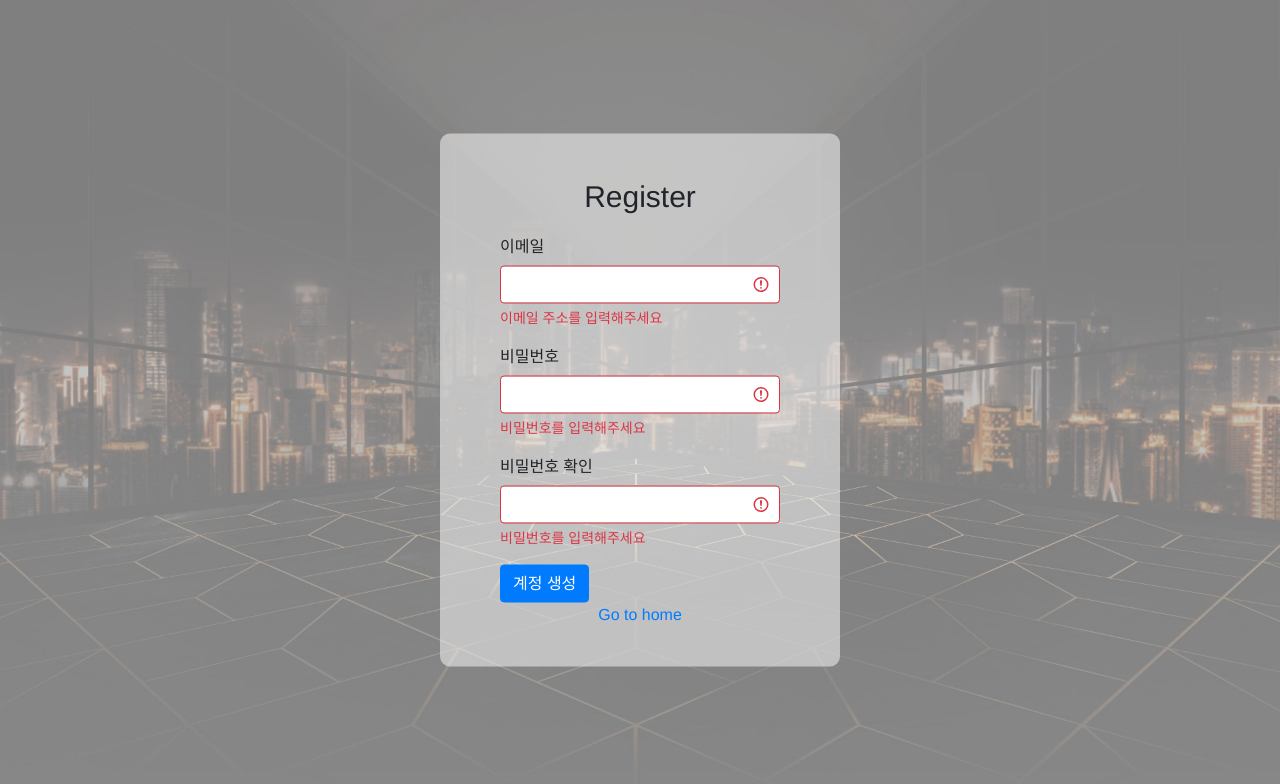
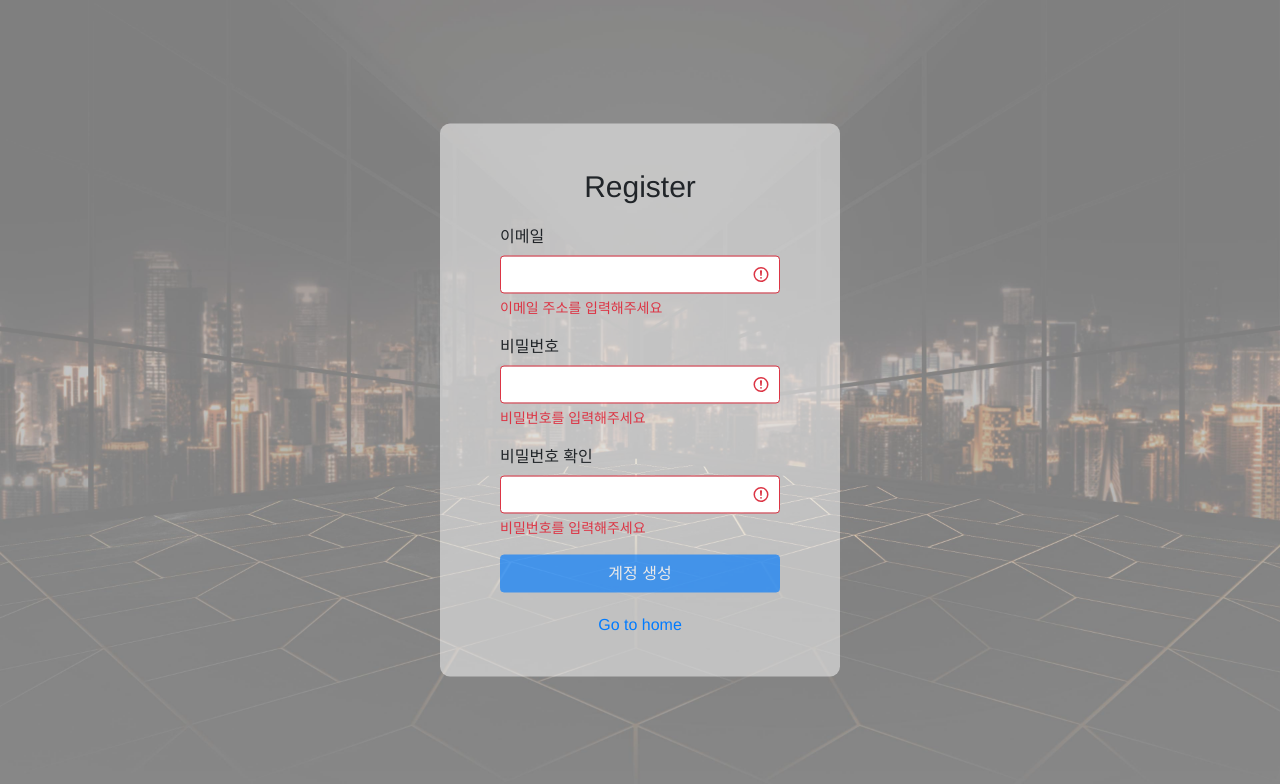
Before and after one commit to westofsky/WIES_MINI, a Vue app in the folder client/: page /register in a window 1280 px wide. Shown: the top 784 px of the page. Built offline with nearby package versions, Linux system fonts and the light colour scheme.

Commit message:
Register: Modify design and create account button state

```diff
--- a/client/src/components/Register.vue
+++ b/client/src/components/Register.vue
@@ -2,25 +2,18 @@
 	<div class="Register">
 		<p>Register</p>
 		<div class="register-input-container">
-			<b-form-group
-				label="이메일"
-				:invalid-feedback="invalidEmail"
-				:state="emailState">
+			<b-form-group label="이메일" valid-feedback="사용 가능한 이메일입니다" :invalid-feedback="invalidEmail" :state="emailState">
 				<b-form-input id="input-1" type="email" v-model="email" :state="emailState" trim></b-form-input>
 			</b-form-group>
-			<b-form-group
-				label="비밀번호"
-				:invalid-feedback="invalidPassword"
-				:state="passwordState">
-				<b-form-input id="input-1" type="text" v-model="password" :state="passwordState" trim></b-form-input>
+			<b-form-group label="비밀번호" valid-feedback="사용 가능한 비밀번호입니다" :invalid-feedback="invalidPassword" :state="passwordState">
+				<b-form-input id="input-1" type="password" v-model="password" :state="passwordState" trim></b-form-input>
 			</b-form-group>
-			<b-form-group
-				label="비밀번호 확인"
-				:invalid-feedback="invalidCheckPassword"
-				:state="checkPasswordState">
-				<b-form-input id="input-1" type="text" v-model="checkPassword" :state="checkPasswordState" trim></b-form-input>
+			<b-form-group label="비밀번호 확인" valid-feedback="확인" :invalid-feedback="invalidCheckPassword" :state="checkPasswordState">
+				<b-form-input id="input-1" type="password" v-model="checkPassword" :state="checkPasswordState" trim></b-form-input>
 			</b-form-group>
-			<b-button class="register-input-btn" variant="primary"> 계정 생성 </b-button>
+			<b-button :disabled="!emailState || !passwordState || !checkPasswordState" @click="onBtnClicked" class="register-input-btn" variant="primary">
+				계정 생성
+			</b-button>
 		</div>
 		<router-link to="/">Go to home</router-link>
 	</div>
@@ -54,7 +47,6 @@
 				if (this.password.length == 0) {
 					return '비밀번호를 입력해주세요';
 				}
-
 				return '비밀번호는 최소 8자리 이상이어야 합니다';
 			},
 			checkPasswordState(){
@@ -64,23 +56,25 @@
 				if (this.checkPassword.length == 0) {
 					return '비밀번호를 입력해주세요';
 				}
-
 				return '비밀번호가 일치하지 않습니다 ';
 			},
 		},
-	};
+		methods:{
+		}
+    }
 </script>
 <style>
 	p {
 		font-size: 30px;
 	}
-
     .register-input-container {
 		width: 70%;
 		text-align: left;
 		margin: 0 auto;
     }
     .register-input-container .register-input-btn {
-			text-align : center;
+		width: 100%;
+		margin-bottom: 20px;
+		text-align: center;
     }
 </style>
```
Lines whose indentation alone changed are shown as unchanged.
